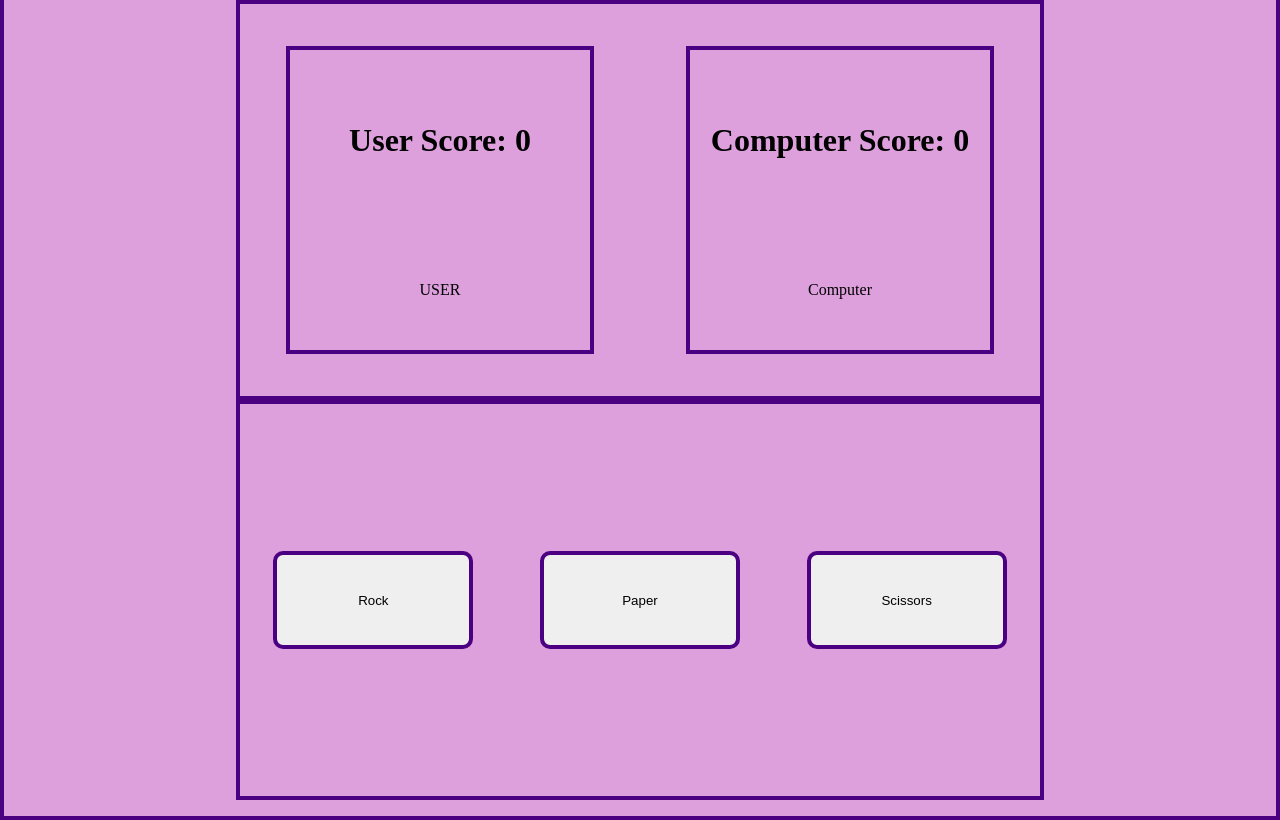
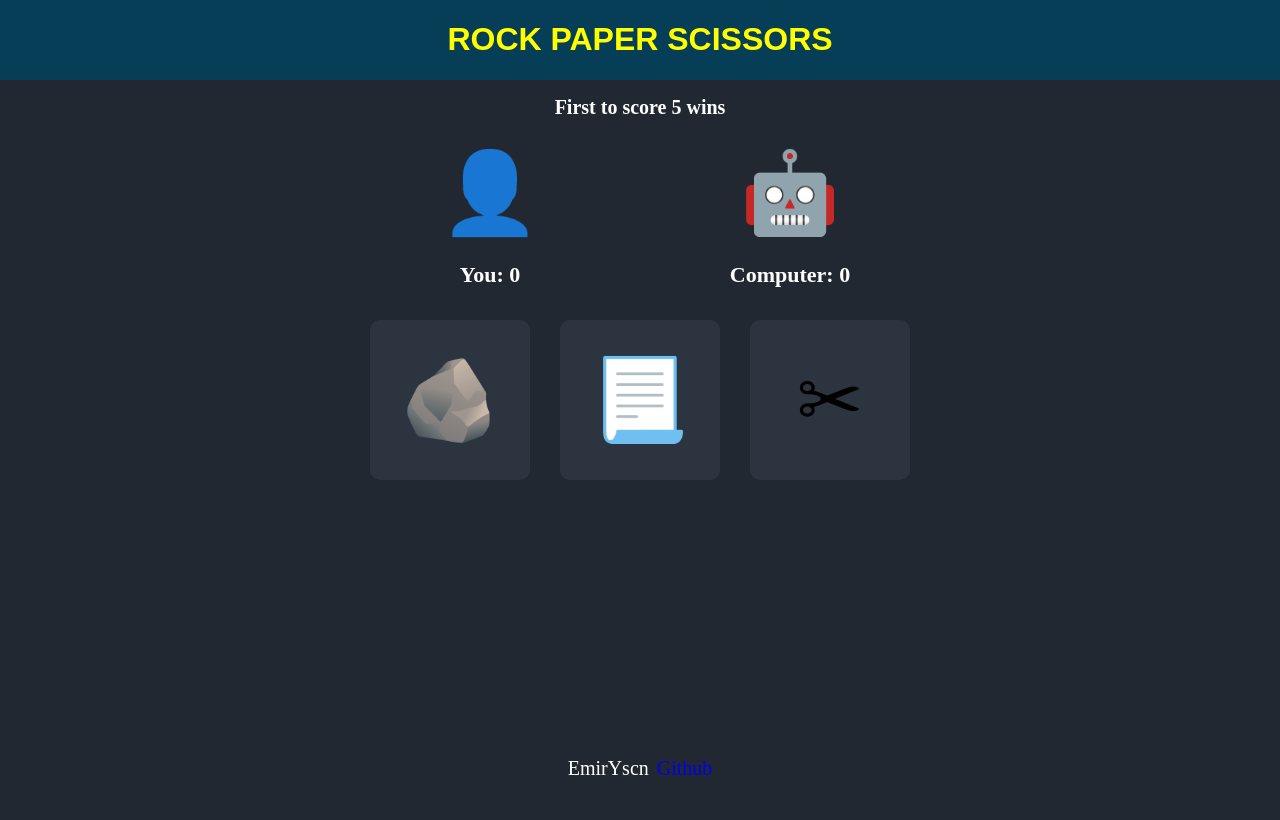
Before and after one commit to EmirYscn/rps-1, a plain HTML site: page index.html in a window 1280 px wide. Drawn offline with Linux system fonts and the light colour scheme.

Commit message:
remodeled the page

```diff
--- a/index.html
+++ b/index.html
@@ -7,27 +7,39 @@
     <link rel="stylesheet" href="styles.css" />
   </head>
   <body>
-    <div class="container">
-      <div class="contestants">
-        <div class="user">
-          <div id="user-score" class="user-score">
-            <h1>User Score: 0</h1>
+    <header class="header">
+      <h1 class="title">ROCK PAPER SCISSORS</h1>
+    </header>
+    <main class="main">
+      <div class="scoreboard">
+        <h2 class="score-message">First to score 5 wins</h2>
+        <div class="scores-container">
+          <div class="score-box">
+            <div class="sign">👤</div>
+            <p class="score user-score">You: 0</p>
           </div>
-          <div>USER</div>
-        </div>
-        <div class="computer">
-          <div id="computer-score" class="computer-score">
-            <h1>Computer Score: 0</h1>
+          <div class="score-box">
+            <div class="sign">🤖</div>
+            <p class="score computer-score">Computer: 0</p>
           </div>
-          <div>Computer</div>
         </div>
       </div>
       <div class="buttons">
-        <button id="rock" class="btn">Rock</button>
-        <button id="paper" class="btn">Paper</button>
-        <button id="scissors" class="btn">Scissors</button>
+        <button class="btn rock">
+          <div class="sign">🪨</div>
+        </button>
+        <button class="btn paper">
+          <div class="sign">📃</div>
+        </button>
+        <button class="btn scissors">
+          <div class="sign">✂</div>
+        </button>
       </div>
-    </div>
+    </main>
+    <footer class="footer">
+      <p>EmirYscn</p>
+      <a href="https://github.com/EmirYscn" target="_blank">Github</a>
+    </footer>
 
     <script src="script.js"></script>
   </body>
--- a/script.js
+++ b/script.js
@@ -16,24 +16,23 @@ function playRound(playerSelection, computerSelection) {
   playerSelection = playerSelection.toLowerCase();
   computerSelection = computerSelection.toLowerCase();
 
-  const user_score = document.getElementById("user-score");
-  const computer_score = document.getElementById("computer-score");
+  const user_score = document.querySelector(".user-score");
+  const computer_score = document.querySelector(".computer-score");
 
   if (playerSelection === computerSelection) {
-    alert("TIE!");
+    userScore++;
+    computerScore++;
   } else if (
     (playerSelection === "rock" && computerSelection === "paper") ||
     (playerSelection === "paper" && computerSelection === "scissors") ||
     (playerSelection === "scissors" && computerSelection === "rock")
   ) {
     computerScore++;
-    alert(`You lose, ${computerSelection} beats ${playerSelection}`);
   } else {
     userScore++;
-    alert(`You win, ${playerSelection} beats ${computerSelection}`);
   }
-  user_score.textContent = `User Score: ${userScore}`;
-  computer_score.textContent = `Computer Score: ${computerScore}`;
+  user_score.textContent = `You: ${userScore}`;
+  computer_score.textContent = `Computer: ${computerScore}`;
   console.log(userScore);
   console.log(computerScore);
 }
@@ -42,41 +41,73 @@ function haveWinner() {
 }
 function checkWinner() {
   if (userScore > computerScore) {
-    alert("You won");
+    return "user";
   } else {
-    alert("You lost");
+    return "computer";
   }
-  alert("GAME END");
+}
+function endGame() {
+  let winner = checkWinner();
+  createEndGameModal(winner);
 }
 
 function playGame(choice) {
   playRound(choice, getComputerChoice());
-  if (userScore === 5 || computerScore === 5) {
-    checkWinner();
+  if (haveWinner()) {
+    endGame();
   }
 }
-
-function createDiv(result) {
-  const div = document.createElement("div");
-  div.textContent = result;
-  body.appendChild(div);
+function restartGame() {
+  location.reload();
 }
 
-const btnRock = document.getElementById("rock");
+function createEndGameModal(winner) {
+  const div = document.createElement("div");
+  const divSub = document.createElement("div");
+  const divSubMessage = document.createElement("p");
+  const button = document.createElement("button");
+  button.style.cssText =
+    "width: 80px; height: 50px; border-radius: 10px; background-color: #053e56; color: white;";
+  button.textContent = "Play Again";
+  div.style.cssText = "width; 300px";
+  divSub.style.cssText = "font-size: 80px;";
+  divSubMessage.style.cssText =
+    "color: white; font-size: 22px; font-weight: bold;";
+  if (winner === "user") {
+    divSub.textContent = "👤";
+    divSubMessage.textContent = "You Won!";
+  } else {
+    divSub.textContent = "🤖";
+    divSubMessage.textContent = "You Lost!";
+  }
+  const scoresContainer = document.querySelector(".scores-container");
+  while (scoresContainer.firstChild) {
+    scoresContainer.removeChild(scoresContainer.firstChild);
+  }
+
+  scoresContainer.appendChild(div);
+  div.appendChild(divSub);
+  divSub.appendChild(divSubMessage);
+  div.appendChild(button);
+
+  button.addEventListener("click", restartGame);
+}
+
+const btnRock = document.querySelector(".rock");
 btnRock.addEventListener("click", () => {
   console.log("rock");
   playGame("rock");
   //createDiv(result);
 });
 
-const btnPaper = document.getElementById("paper");
+const btnPaper = document.querySelector(".paper");
 btnPaper.addEventListener("click", () => {
   console.log("paper");
   playGame("paper");
   //createDiv(result);
 });
 
-const btnScissors = document.getElementById("scissors");
+const btnScissors = document.querySelector(".scissors");
 btnScissors.addEventListener("click", () => {
   console.log("scissors");
   playGame("scissors");
--- a/styles.css
+++ b/styles.css
@@ -1,61 +1,72 @@
 html,
 body {
-  width: 100%;
-  height: 100%;
   margin: 0px;
   padding: 0px;
+  background-color: #222831;
 }
-body {
+.header {
+  display: flex;
+  justify-content: center;
+  background-color: #053e56;
+}
+.title {
+  font-size: 32px;
+  color: yellow;
+  font-family: fantasy;
+}
+.main {
+  text-align: center;
+}
+
+.score-message {
+  font-size: 20px;
+  color: white;
+}
+.scores-container {
   display: flex;
   justify-content: center;
   align-items: center;
+  padding: 10px;
 }
-
-.container {
-  height: 100%;
-  width: 100%;
-  padding: 16px;
-  background: plum;
-  border: 4px solid indigo;
-  display: flex;
-  flex-direction: column;
-  justify-content: center;
-  align-items: center;
+.score-box {
+  width: 300px;
 }
-.contestants {
-  display: flex;
-  justify-content: space-around;
-  align-items: center;
-  height: 250px;
-  width: 800px;
-  border: 4px solid indigo;
-  flex: 1;
+.sign {
+  font-size: 80px;
 }
-.user,
-.computer {
-  height: 300px;
-  width: 300px;
-  border: 4px solid indigo;
+.score {
+  font-size: 22px;
+  font-weight: bold;
+  color: rgb(255, 255, 255);
 }
 .buttons {
   display: flex;
-  justify-content: space-around;
+  justify-content: center;
   align-items: center;
-  height: 250px;
-  width: 800px;
-  border: 4px solid indigo;
-  flex: 1;
+  gap: 30px;
+}
+button {
+  border: none;
+  cursor: pointer;
 }
 .btn {
-  width: 25%;
-  height: 25%;
-  border: 4px solid indigo;
+  width: 160px;
+  height: 160px;
   border-radius: 10px;
+  background-color: #2c343f;
 }
-.user,
-.computer {
+.footer {
+  position: absolute;
+  bottom: 0;
+  left: 0;
   display: flex;
-  flex-direction: column;
-  justify-content: space-around;
+  justify-content: center;
   align-items: center;
+  width: 100%;
+  gap: 8px;
+  color: white;
+  font-size: 20px;
 }
+a {
+  text-decoration: none;
+}
```
